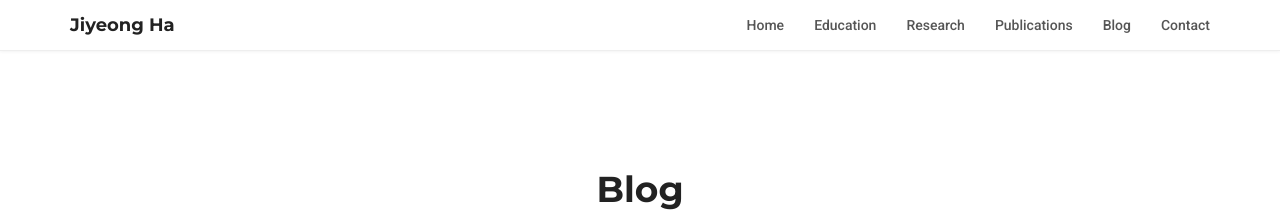
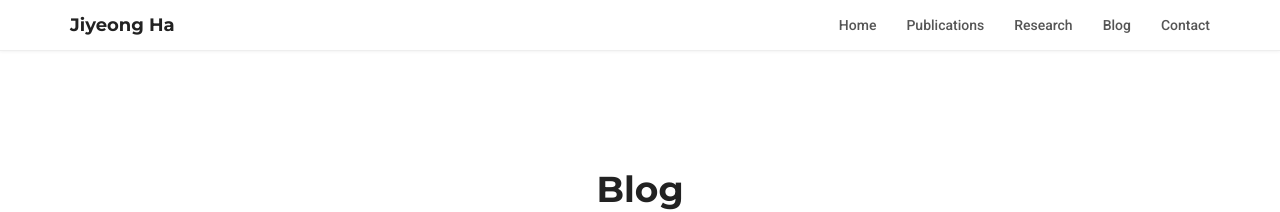
Before and after one commit to JiyeongHa/JiyeongHa.github.io, a Jekyll site: the page built from blog.html, in a window 1280 px wide. Shown: the top 212 px of the page. Built offline with Jekyll 4.4.1, drawn with Linux system fonts in a browser that asks for light colours; a style sheet for code colours, icons or effects is not loaded.

Commit message:
Update navbar: remove Education link, reorder for new layout
Co-Authored-By: Claude Opus 4.6 <noreply@anthropic.com>

```diff
--- a/_includes/navbar.html
+++ b/_includes/navbar.html
@@ -15,16 +15,14 @@
       <ul class="nav navbar-nav navbar-right">
         {% if page.layout == 'home' %}
         <li><a href="#about">Home</a></li>
-        <li><a href="#education">Education</a></li>
+        <li><a href="#publications">Publications</a></li>
         <li><a href="#research">Research</a></li>
-        <li><a href="#publications">Publications</a></li>
         <li><a href="{{ '/blog' | relative_url }}">Blog</a></li>
         <li><a href="#contact">Contact</a></li>
         {% else %}
         <li><a href="{{ '/' | relative_url }}">Home</a></li>
-        <li><a href="{{ '/#education' | relative_url }}">Education</a></li>
+        <li><a href="{{ '/#publications' | relative_url }}">Publications</a></li>
         <li><a href="{{ '/#research' | relative_url }}">Research</a></li>
-        <li><a href="{{ '/#publications' | relative_url }}">Publications</a></li>
         <li><a href="{{ '/blog' | relative_url }}" {% if page.layout == 'blog' or page.layout == 'post' %}class="active"{% endif %}>Blog</a></li>
         <li><a href="{{ '/#contact' | relative_url }}">Contact</a></li>
         {% endif %}
```
